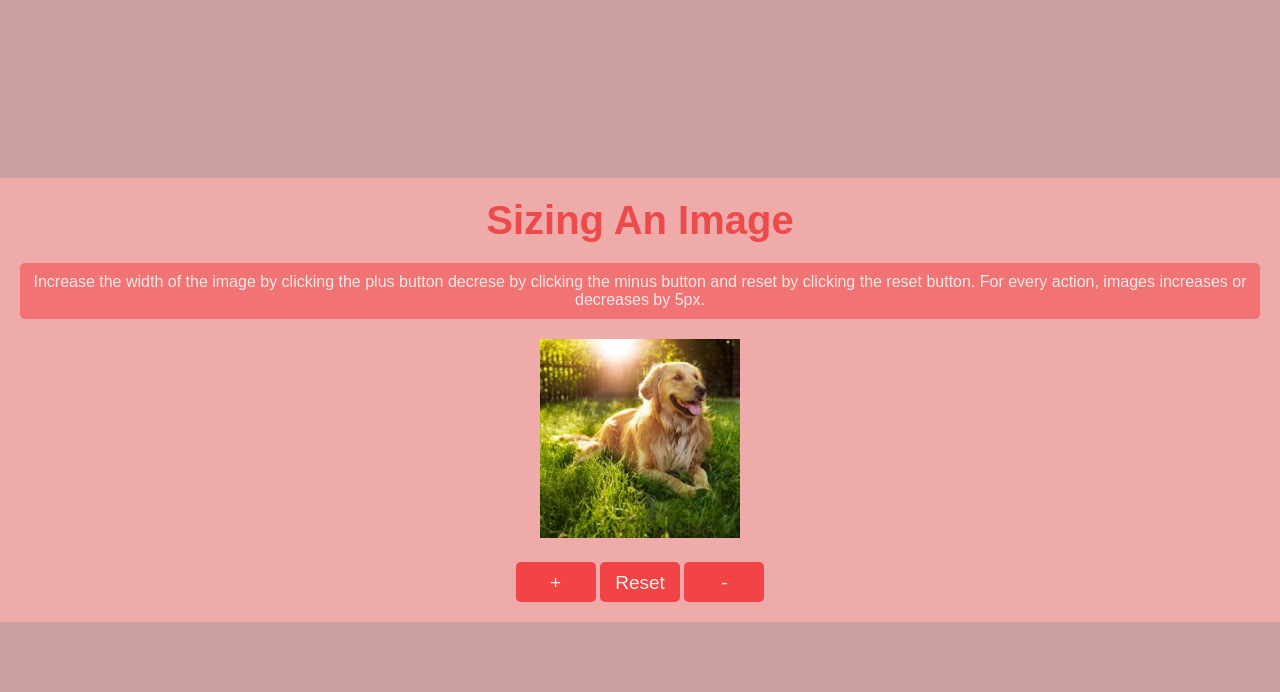
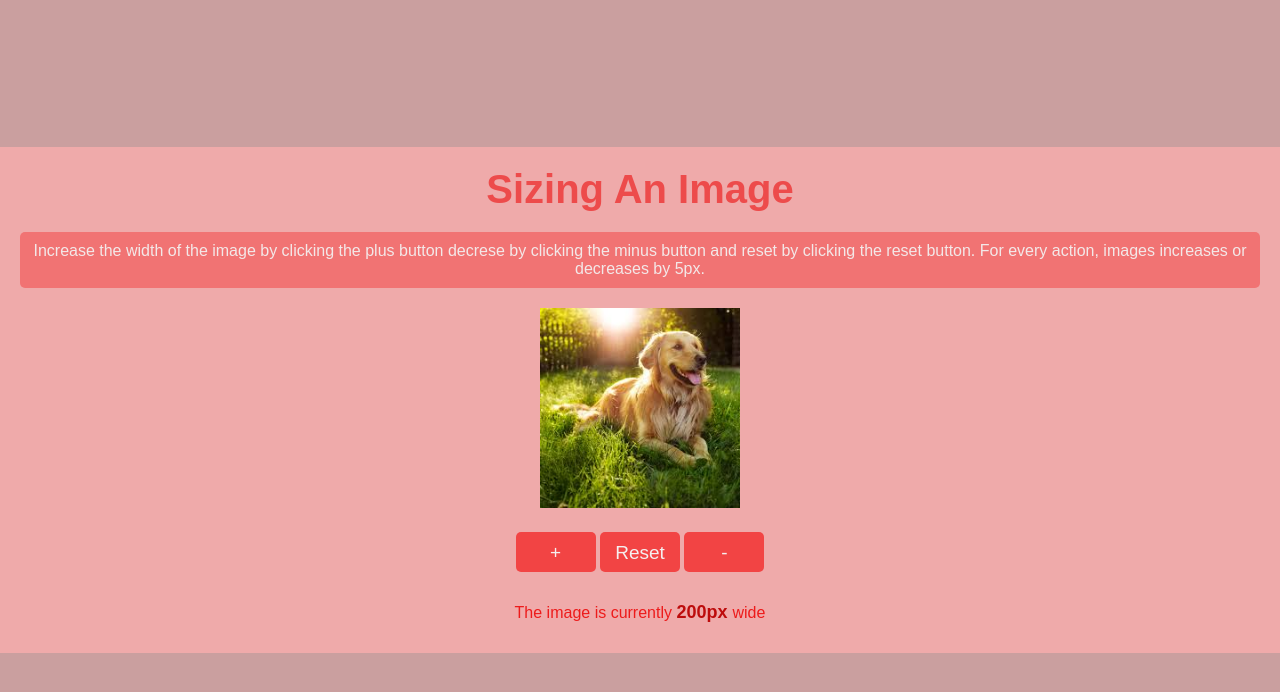
Before and after one commit to Phani-1532/sizingAnImage, a plain HTML site: page index.html in a window 1280 px wide. Both pictures are taken after a click on the button "Reset". Drawn offline with Linux system fonts and the light colour scheme.

Commit message:
width shows

```diff
--- a/index.html
+++ b/index.html
@@ -19,6 +19,10 @@
             <button id="plus-btn">+</button>
             <button id="reset-btn">Reset</button>
             <button id="minus-btn">-</button>
+
+        </div>
+        <div class="display">
+            <p>The image is currently <strong id="image-width">200px</strong> wide</p>
         </div>
     </div>
     <script src="script.js"></script>
--- a/script.js
+++ b/script.js
@@ -4,6 +4,7 @@ document.addEventListener("DOMContentLoaded", () => {
     let minusBtn = document.getElementById("minus-btn");
     let resetBtn = document.getElementById("reset-btn");
     let tooBig = document.getElementById("too-big");
+    let display = document.getElementById('image-width')
     let imageWidth = 200;
 
     plusBtn.addEventListener('click', () => {
@@ -11,12 +12,11 @@ document.addEventListener("DOMContentLoaded", () => {
         if(imageWidth > 250) {
             tooBig.textContent = "Image is too big";
             tooBig.style.display = "block";
-            image.style.border = "2px solid red";
         }
         else{
+            display.textContent = ` ${imageWidth}px `;
             image.style.width = `${imageWidth}px`;
             tooBig.style.display = "none";
-            image.style.border = "none";
             tooBig.textContent = "";
         }
     })
@@ -26,11 +26,10 @@ document.addEventListener("DOMContentLoaded", () => {
         if(imageWidth < 150) {
             tooBig.textContent = "Image is too small";
             tooBig.style.display = "block";
-            image.style.border = "2px solid red";
         }else{
+            display.textContent = ` ${imageWidth}px `;
             image.style.width = `${imageWidth}px`;
             tooBig.style.display = "none";
-            image.style.border = "none";
             tooBig.textContent = "";
         }
     })
@@ -38,8 +37,8 @@ document.addEventListener("DOMContentLoaded", () => {
     resetBtn.addEventListener('click', () => {
         imageWidth = 200;
         image.style.width = `${imageWidth}px`;
+        display.textContent = ` ${imageWidth}px `;
         tooBig.style.display = "none";
-        image.style.border = "none";
         tooBig.textContent = "";
     })
 
--- a/styles.css
+++ b/styles.css
@@ -76,3 +76,17 @@ body{
     justify-content: center;
     display: none;
 }
+
+.display{
+    font-size: 16px;
+    font-weight: 400;
+    color: #ed1b1b;
+    padding: 10px;
+    border-radius: 5px;
+}
+
+.display p strong{
+    font-size: 18px;
+    font-weight: bold;
+    color: #bd0c0c;
+}
```
